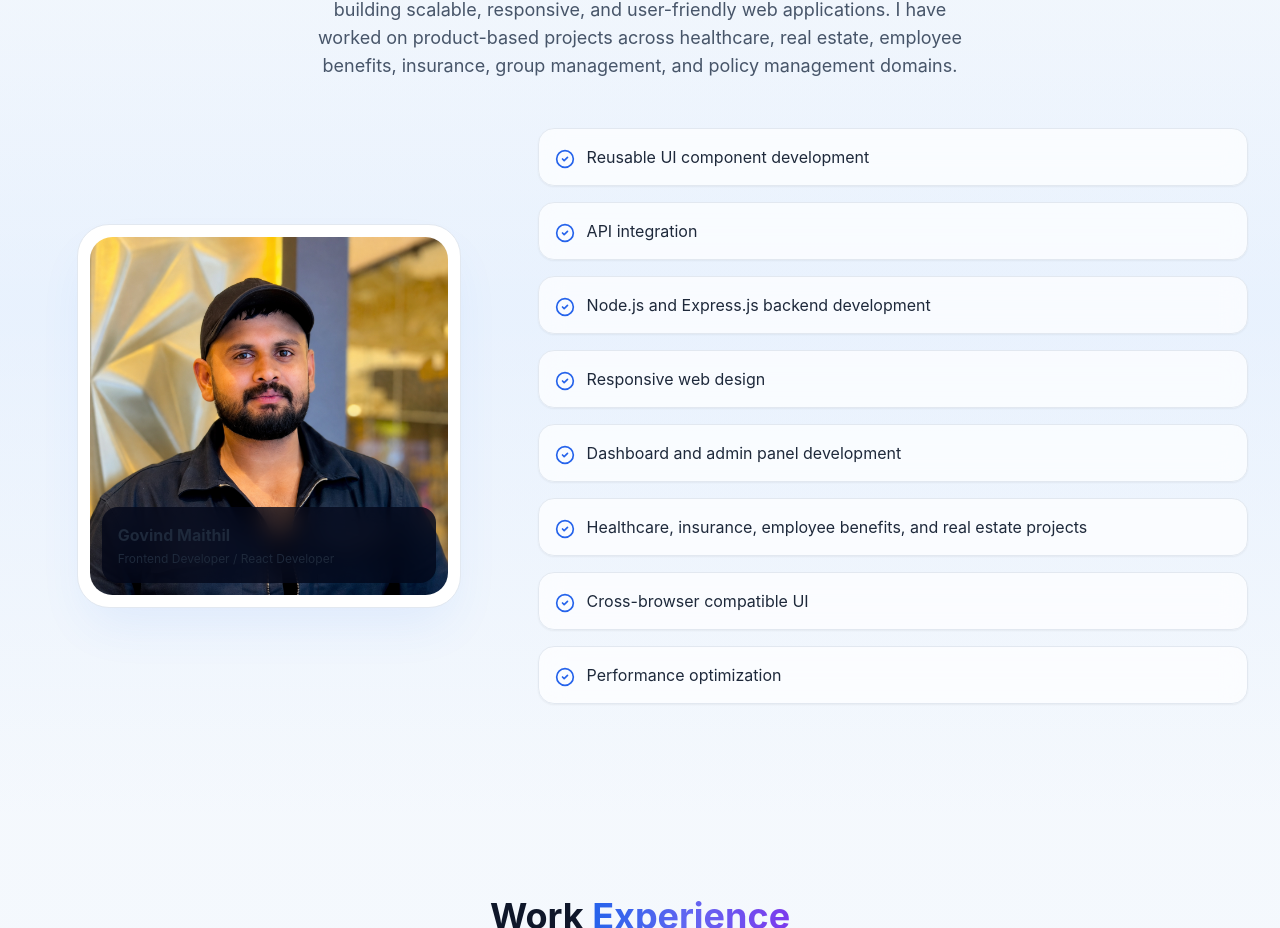
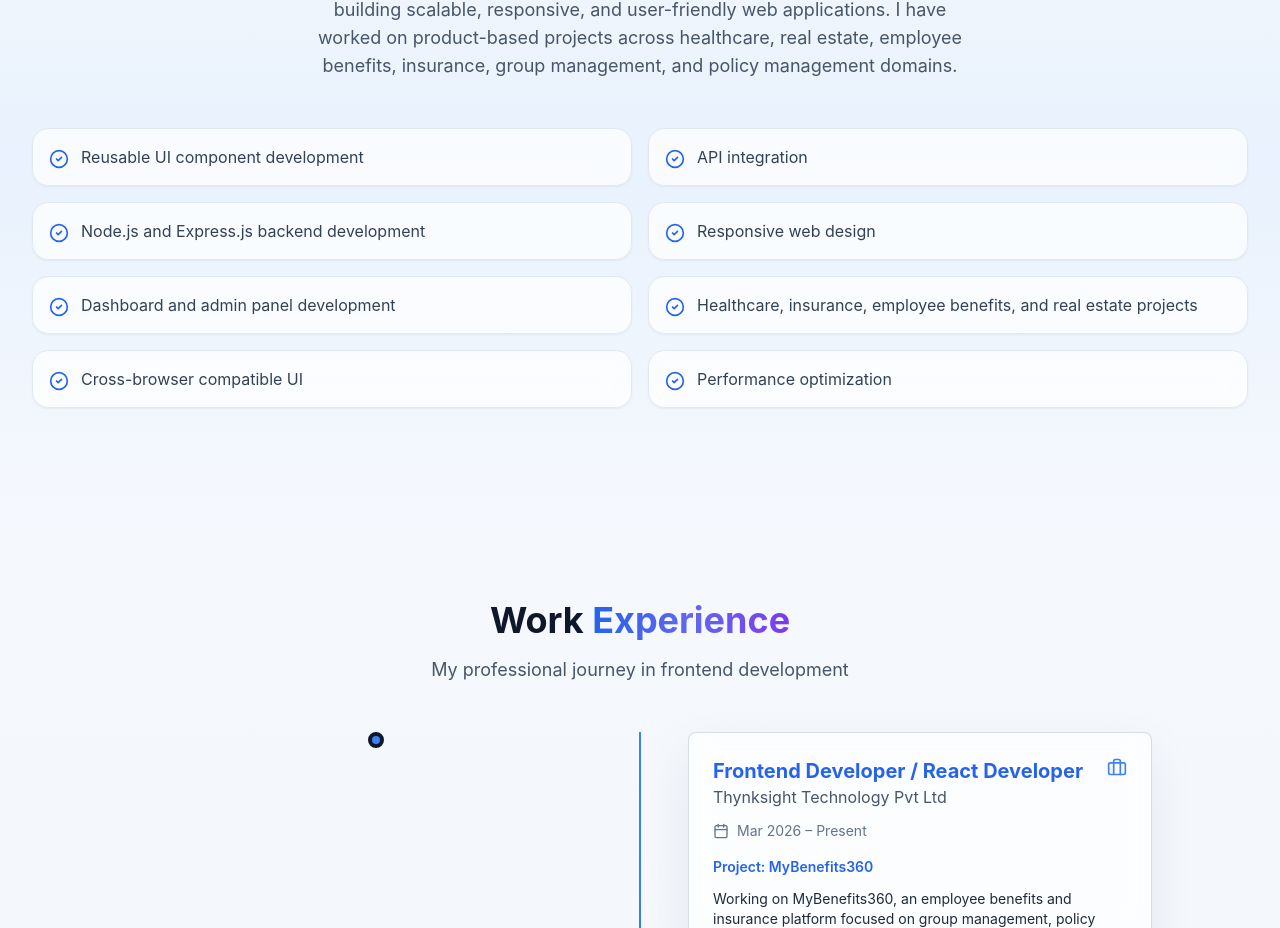
Before and after one commit to govindrtn/govind-portfolio, a React (Vite) app: page / in a window 1280 px wide. Shown: the part 1092-2020 px from the top of the page. Built offline with nearby package versions, Linux system fonts and the light colour scheme.

Commit message:
Remove duplicate profile photo from About section

```diff
--- a/src/components/About.jsx
+++ b/src/components/About.jsx
@@ -29,42 +29,22 @@ export function About() {
           whileInView={{ opacity: 1, y: 0 }}
           transition={{ duration: 0.6, delay: 0.1 }}
           viewport={{ once: true }}
-          className="grid lg:grid-cols-[0.8fr_1.2fr] gap-8 items-center"
+          className="grid gap-4 md:grid-cols-2"
         >
-          {/* Left - Profile Image / Visual */}
-          <motion.div
-            initial={{ opacity: 0, x: -30 }}
-            whileInView={{ opacity: 1, x: 0 }}
-            transition={{ duration: 0.7 }}
-            viewport={{ once: true }}
-            className="flex justify-center"
-          >
-            <div className="about-photo-card">
-              <img src={portfolioData.personal.profileImage} alt={`${portfolioData.personal.name} portrait`} />
-              <div>
-                <strong>{portfolioData.personal.name}</strong>
-                <span>{portfolioData.personal.title}</span>
-              </div>
-            </div>
-          </motion.div>
-
-          {/* Right - Highlights */}
-          <div className="space-y-4">
           {portfolioData.about.highlights.map((highlight, index) => (
             <motion.div
-                key={index}
-                initial={{ opacity: 0, x: 20 }}
-                whileInView={{ opacity: 1, x: 0 }}
-                transition={{ duration: 0.5, delay: index * 0.1 }}
+              key={highlight}
+              initial={{ opacity: 0, y: 16 }}
+              whileInView={{ opacity: 1, y: 0 }}
+              transition={{ duration: 0.5, delay: index * 0.08 }}
               viewport={{ once: true }}
-                whileHover={{ x: 6 }}
+              whileHover={{ y: -4 }}
               className="highlight-card"
             >
               <CheckCircle2 className="w-5 h-5 text-blue-400 flex-shrink-0 mt-1" />
-                <span className="text-slate-300">{highlight}</span>
+              <span>{highlight}</span>
             </motion.div>
           ))}
-          </div>
         </motion.div>
       </div>
     </section>
--- a/src/index.css
+++ b/src/index.css
@@ -173,22 +173,6 @@ section {
   @apply mt-1 text-xs text-slate-500 dark:text-slate-400;
 }
 
-.about-photo-card {
-  @apply relative w-full max-w-sm overflow-hidden rounded-[2rem] border border-slate-200 bg-white p-3 shadow-2xl shadow-blue-500/10 dark:border-slate-700 dark:bg-slate-900;
-}
-
-.about-photo-card img {
-  @apply aspect-square w-full rounded-[1.4rem] object-cover object-top;
-}
-
-.about-photo-card div {
-  @apply absolute bottom-6 left-6 right-6 flex flex-col rounded-2xl bg-slate-950/75 p-4 text-white backdrop-blur-md;
-}
-
-.about-photo-card span {
-  @apply mt-1 text-xs text-slate-300;
-}
-
 .highlight-card {
   @apply flex items-start gap-3 rounded-2xl border border-slate-200 bg-white/70 p-4 text-slate-700 shadow-sm backdrop-blur-md dark:border-slate-700 dark:bg-slate-900/60 dark:text-slate-300;
 }
```
Lines whose indentation alone changed are shown as unchanged.
